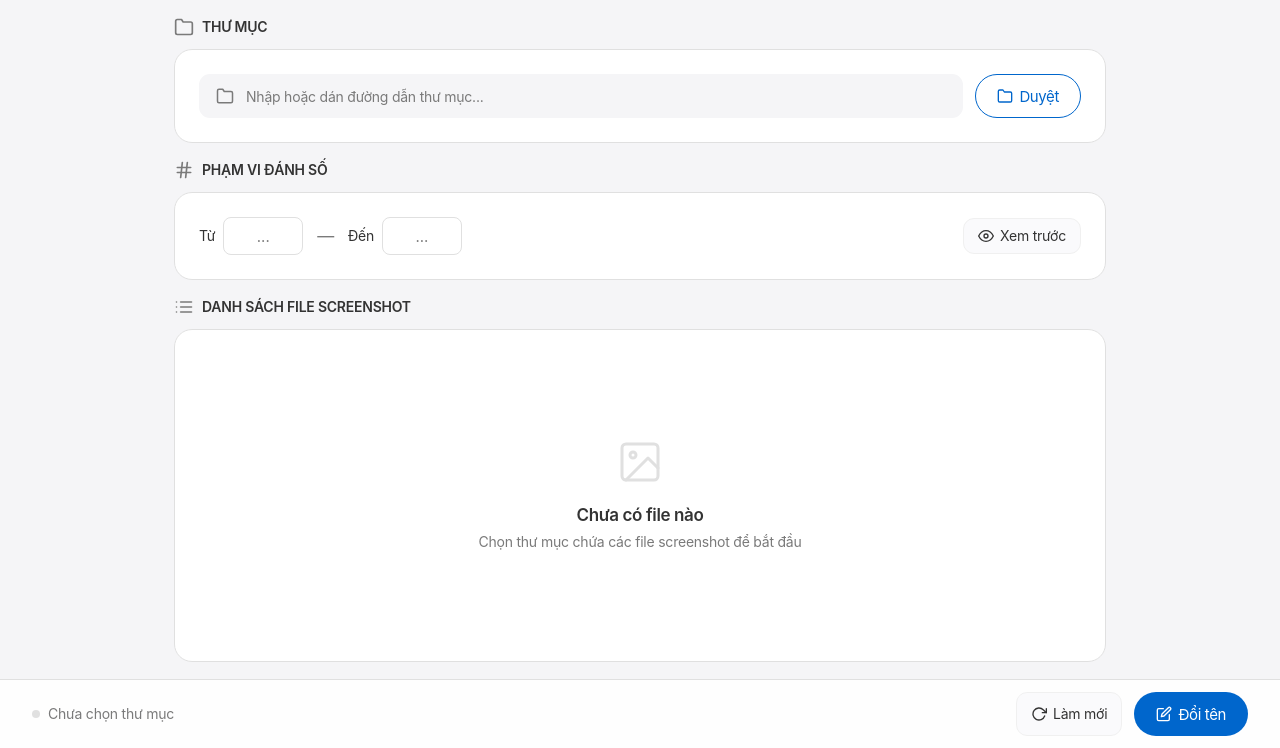
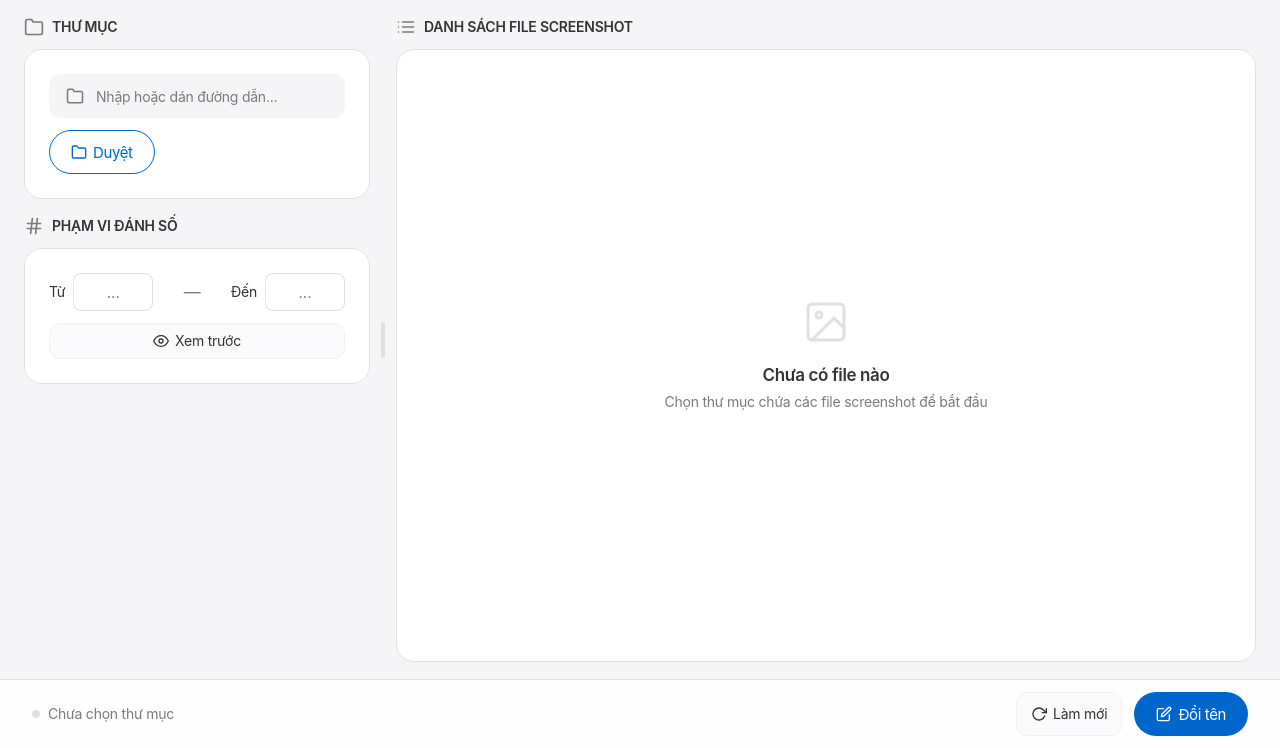
Before and after one commit to trietnguyen2611/Screenshot-Indexing, a Flask app: page / in a window 1280 px wide. Shown: the part 52-800 px from the top of the page. Run offline with Flask 3, Linux system fonts and the light colour scheme.

Commit message:
UI/UX improvement

```diff
--- a/static/app.js
+++ b/static/app.js
@@ -179,7 +179,7 @@ function renderTable(files, startNum = null) {
     }
 
     emptyState.style.display = 'none';
-    wrapper.style.display = 'block';
+    wrapper.style.display = 'flex';
 
     tbody.innerHTML = files.map((f, i) => {
         const newName = startNum !== null ? `${startNum + i}.png` : '—';
@@ -291,6 +291,68 @@ async function renameFiles() {
     }
 }
 
+// ── Resizer ─────────────────────────────────────────────────────────
+
+function initResizer() {
+    const container = $('#split-container');
+    const sidebar = $('#sidebar-panel');
+    const resizer = $('#resizer-handle');
+
+    if (!container || !sidebar || !resizer) return;
+
+    // Restore saved sidebar width
+    const savedWidth = localStorage.getItem('sidebar_width');
+    if (savedWidth) {
+        const parsed = parseInt(savedWidth, 10);
+        if (!isNaN(parsed) && parsed >= 220 && parsed <= 600) {
+            sidebar.style.width = `${parsed}px`;
+        }
+    }
+
+    let isDragging = false;
+    let startX = 0;
+    let startWidth = 0;
+
+    const onPointerDown = (e) => {
+        isDragging = true;
+        startX = e.clientX;
+        startWidth = sidebar.getBoundingClientRect().width;
+
+        resizer.classList.add('dragging');
+        document.body.style.cursor = 'col-resize';
+        document.body.style.userSelect = 'none';
+
+        document.addEventListener('pointermove', onPointerMove);
+        document.addEventListener('pointerup', onPointerUp);
+    };
+
+    const onPointerMove = (e) => {
+        if (!isDragging) return;
+        const deltaX = e.clientX - startX;
+        const containerWidth = container.getBoundingClientRect().width;
+        const maxAllowed = Math.min(600, containerWidth - 300);
+        let newWidth = startWidth + deltaX;
+
+        newWidth = Math.max(240, Math.min(newWidth, maxAllowed));
+        sidebar.style.width = `${newWidth}px`;
+    };
+
+    const onPointerUp = () => {
+        if (!isDragging) return;
+        isDragging = false;
+        resizer.classList.remove('dragging');
+        document.body.style.cursor = '';
+        document.body.style.userSelect = '';
+
+        document.removeEventListener('pointermove', onPointerMove);
+        document.removeEventListener('pointerup', onPointerUp);
+
+        localStorage.setItem('sidebar_width', sidebar.offsetWidth.toString());
+    };
+
+    resizer.addEventListener('pointerdown', onPointerDown);
+}
+
 // ── Keyboard shortcut: Escape to close modal ────────────────────────
 
 document.addEventListener('keydown', (e) => {
@@ -301,4 +363,5 @@ document.addEventListener('keydown', (e) => {
 
 document.addEventListener('DOMContentLoaded', () => {
     renderEmptyState();
+    initResizer();
 });
--- a/static/style.css
+++ b/static/style.css
@@ -114,12 +115,80 @@ body {
 
 .main {
     flex: 1;
-    max-width: 980px;
+    max-width: 1600px;
     width: 100%;
     margin: 0 auto;
     padding: var(--space-md) var(--space-lg);
     display: flex;
     flex-direction: column;
+    overflow: hidden;
+    min-height: 0;
+}
+
+/* ── Split Layout & Resizer ───────────────────────────────────────── */
+
+.split-container {
+    display: flex;
+    flex: 1;
+    min-height: 0;
+    width: 100%;
+    overflow: hidden;
+}
+
+.sidebar-panel {
+    width: 350px;
+    min-width: 250px;
+    max-width: 600px;
+    display: flex;
+    flex-direction: column;
+    overflow-y: auto;
+    padding-right: 4px;
+    flex-shrink: 0;
+}
+
+.resizer-handle {
+    width: 10px;
+    margin: 0 4px;
+    display: flex;
+    align-items: center;
+    justify-content: center;
+    cursor: col-resize;
+    user-select: none;
+    -webkit-user-select: none;
+    touch-action: none;
+    flex-shrink: 0;
+    position: relative;
+    z-index: 20;
+    border-radius: var(--rounded-pill);
+    transition: background 0.15s ease;
+}
+
+.resizer-handle:hover,
+.resizer-handle.dragging {
+    background: rgba(0, 102, 204, 0.1);
+}
+
+.resizer-line {
+    width: 4px;
+    height: 36px;
+    background: var(--color-hairline);
+    border-radius: 2px;
+    transition: background 0.15s ease, height 0.15s ease;
+}
+
+.resizer-handle:hover .resizer-line,
+.resizer-handle.dragging .resizer-line {
+    background: var(--color-primary);
+    height: 48px;
+}
+
+.content-panel {
+    flex: 1;
+    min-width: 320px;
+    display: flex;
+    flex-direction: column;
+    min-height: 0;
+    padding-left: 4px;
     overflow: hidden;
 }
 
@@ -186,7 +255,7 @@ body {
 
 .folder-row {
     display: flex;
-    align-items: center;
+    flex-direction: column;
     gap: var(--space-sm);
 }
 
@@ -386,9 +455,15 @@ body {
 
 .range-row {
     display: flex;
+    flex-direction: column;
+    gap: var(--space-sm);
+}
+
+.range-inputs {
+    display: flex;
     align-items: center;
-    gap: var(--space-sm);
-    flex-wrap: wrap;
+    justify-content: space-between;
+    gap: var(--space-xs);
 }
 
 .range-group {
@@ -439,7 +514,13 @@ body {
 }
 
 .range-actions {
-    margin-left: auto;
+    display: flex;
+    justify-content: flex-end;
+    width: 100%;
+}
+
+.range-actions .btn {
+    width: 100%;
 }
 
 /* ── Buttons ─────────────────────────────────────────────────────── */
--- a/templates/index.html
+++ b/templates/index.html
@@ -25,6 +25,11 @@
     <!-- Main -->
     <main class="main">
 
+        <div class="split-container" id="split-container">
+
+            <!-- Left Panel: Sidebar (Thư mục & Phạm vi đánh số) -->
+            <div class="sidebar-panel" id="sidebar-panel">
+
                 <!-- Section: Folder -->
                 <section class="section">
                     <div class="section-header">
@@ -42,7 +47,7 @@
                                     <path d="M22 19a2 2 0 0 1-2 2H4a2 2 0 0 1-2-2V5a2 2 0 0 1 2-2h5l2 3h9a2 2 0 0 1 2 2z" />
                                 </svg>
                                 <input id="folder-input" type="text" class="folder-input"
-                            placeholder="Nhập hoặc dán đường dẫn thư mục..."
+                                    placeholder="Nhập hoặc dán đường dẫn..."
                                     onchange="loadFolder()"
                                     onkeydown="if(event.key==='Enter') loadFolder()">
                             </div>
@@ -59,37 +64,6 @@
                     </div>
                 </section>
 
-        <!-- Folder Browser Modal -->
-        <div id="folder-modal" class="modal-overlay" style="display: none;" onclick="closeBrowserOutside(event)">
-            <div class="modal">
-                <div class="modal-header">
-                    <h2 class="modal-title">Chọn thư mục</h2>
-                    <button class="modal-close" onclick="closeBrowser()">
-                        <svg viewBox="0 0 24 24" fill="none" stroke="currentColor" stroke-width="2"
-                            stroke-linecap="round" stroke-linejoin="round">
-                            <line x1="18" y1="6" x2="6" y2="18" />
-                            <line x1="6" y1="6" x2="18" y2="18" />
-                        </svg>
-                    </button>
-                </div>
-                <div class="modal-path" id="modal-current-path">/</div>
-                <div class="modal-nav">
-                    <button class="btn btn-utility" id="btn-parent" onclick="browseParent()">
-                        <svg class="btn-icon" viewBox="0 0 24 24" fill="none" stroke="currentColor" stroke-width="2"
-                            stroke-linecap="round" stroke-linejoin="round">
-                            <polyline points="15 18 9 12 15 6" />
-                        </svg>
-                        Trở về
-                    </button>
-                </div>
-                <div class="modal-list" id="modal-dir-list"></div>
-                <div class="modal-footer">
-                    <button class="btn btn-utility" onclick="closeBrowser()">Huỷ</button>
-                    <button class="btn btn-primary" onclick="selectFolder()">Chọn thư mục này</button>
-                </div>
-            </div>
-        </div>
-
                 <!-- Section: Range -->
                 <section class="section">
                     <div class="section-header">
@@ -104,6 +78,7 @@
                     </div>
                     <div class="card">
                         <div class="range-row">
+                            <div class="range-inputs">
                                 <div class="range-group">
                                     <span class="range-label">Từ</span>
                                     <input id="input-start" type="number" class="range-input" placeholder="..." min="0">
@@ -112,6 +87,7 @@
                                 <div class="range-group">
                                     <span class="range-label">Đến</span>
                                     <input id="input-end" type="number" class="range-input" placeholder="..." min="0">
+                                </div>
                             </div>
                             <div class="range-actions">
                                 <button class="btn btn-utility" onclick="preview()">
@@ -126,6 +102,16 @@
                         </div>
                     </div>
                 </section>
+
+            </div>
+
+            <!-- Resizer Handle -->
+            <div class="resizer-handle" id="resizer-handle" title="Kéo để điều chỉnh kích thước">
+                <div class="resizer-line"></div>
+            </div>
+
+            <!-- Right Panel: Content (Danh sách file screenshot) -->
+            <div class="content-panel" id="content-panel">
 
                 <!-- Section: File List -->
                 <section class="section section-file-list">
@@ -173,6 +159,10 @@
                     </div>
                 </section>
 
+            </div>
+
+        </div>
+
     </main>
 
     <!-- Bottom Bar -->
```
Also changed, not shown: other parts of static/style.css (+29 -7 lines). Lines whose indentation alone changed are shown as unchanged.
